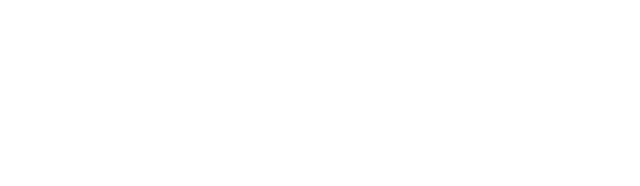
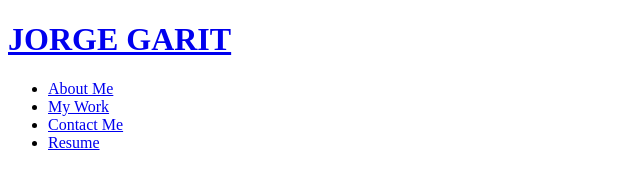
Before and after one commit to jorgegarit/Portfolio, a plain HTML site: page index.html in a window 1280 px wide. Shown: the whole page, without its empty margins (0-640 px from the left). Drawn offline with Linux system fonts and the light colour scheme.

Commit message:
header layout complete

```diff
--- a/index.html
+++ b/index.html
@@ -8,8 +8,31 @@
     </head>
 
     <body>
+        <!--Navigation-->
+        <header>
+            <h1>
+                <a href="/">JORGE GARIT</a>
+            </h1>
 
-        <header>
+            <nav>
+                <!--Unorder list element-->
+                <ul>
+                    <!--list items-->
+                    <li>
+                        <!--Anchor elements-->
+                        <a href="#about-me">About Me</a>
+                    </li>
+                    <li>
+                        <a href="#my-work">My Work</a>
+                    </li>
+                    <li>
+                        <a href="#contact-me">Contact Me</a>
+                    </li>
+                    <li>
+                        <a href="#resume">Resume</a>
+                    </li>
+                </ul>
+            </nav>
 
         </header>
 
```
